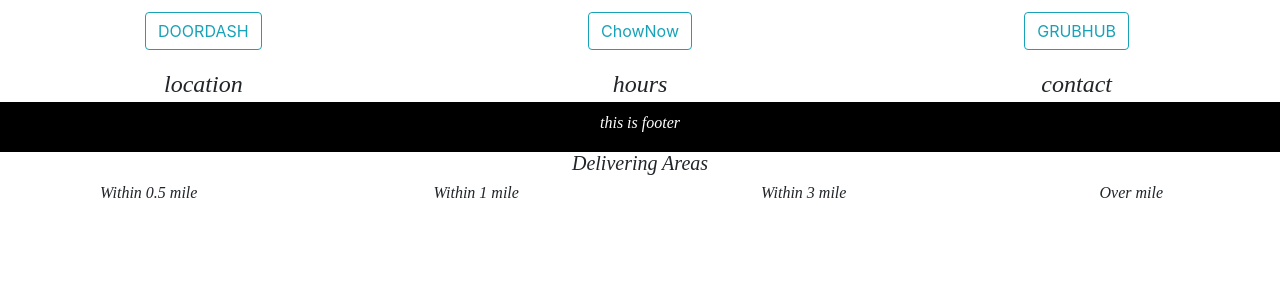
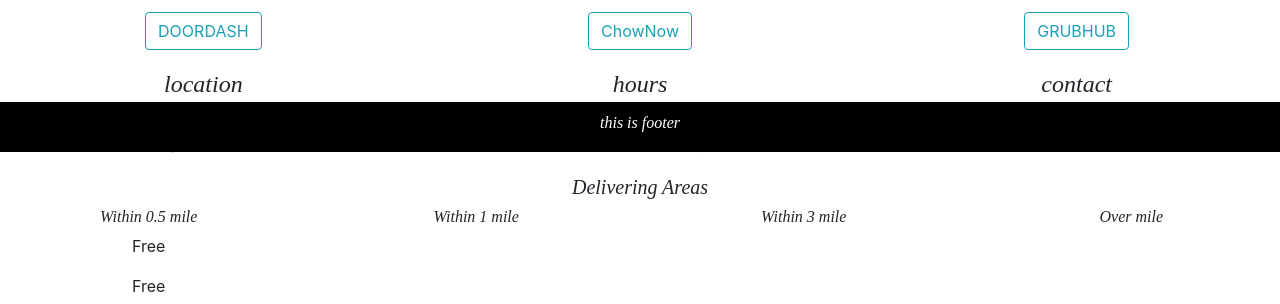
Before and after one commit to aBurmeseDev/Blosom, a React (Create React App) app: page / in a window 1280 px wide. Shown: the part 648-952 px from the top of the page. Before the commit the page ends 858 px from the top, so only its background shows below. Built offline with nearby package versions, Linux system fonts and the light colour scheme; a web font is replaced by a local one.

Commit message:
add about info

```diff
--- a/src/pages/About.js
+++ b/src/pages/About.js
@@ -9,15 +9,18 @@ export default class About extends Component {
           <Row>
             <Col xs='12' md='4'>
               <h4>location</h4>
-              <span>Santa Monica Blvd</span>
+              <span>
+                735 E. 12th st. suite #411 <br /> Los Angeles, CS 90021
+              </span>
             </Col>
             <Col xs='12' md='4'>
               <h4>hours</h4>
-              <span>M-F 11am-5pm</span>
+              <span>M-F 9:00am - 5:00pm</span> <br />
+              Sat 7:30am - 12:30pm
             </Col>
             <Col xs='12' md='4'>
               <h4>contact</h4>
-              <span>626-628-5356</span>
+              <span>213.746.4642</span>
             </Col>
           </Row>
         </div>
@@ -26,6 +29,10 @@ export default class About extends Component {
           <Row>
             <Col xs='12' md='3'>
               <h6>Within 0.5 mile</h6>
+              <p>Free</p>
+              <p>Free</p>
+
+              <p>Free</p>
             </Col>
             <Col xs='12' md='3'>
               <h6>Within 1 mile</h6>
```
